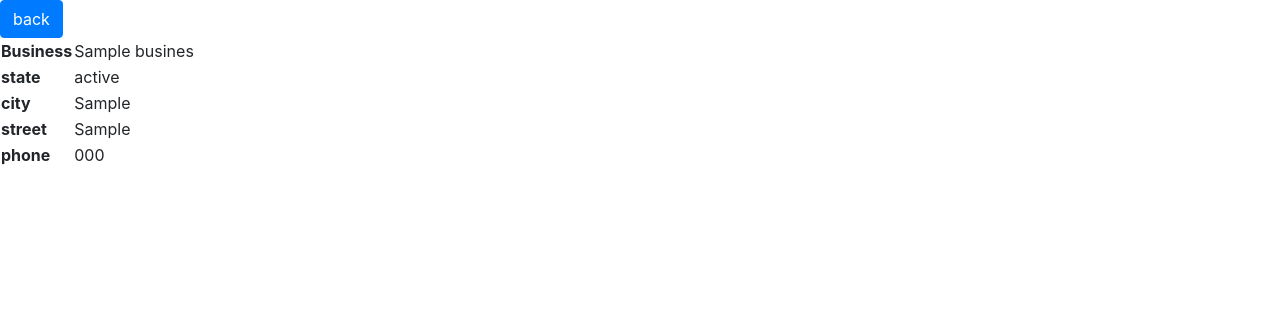
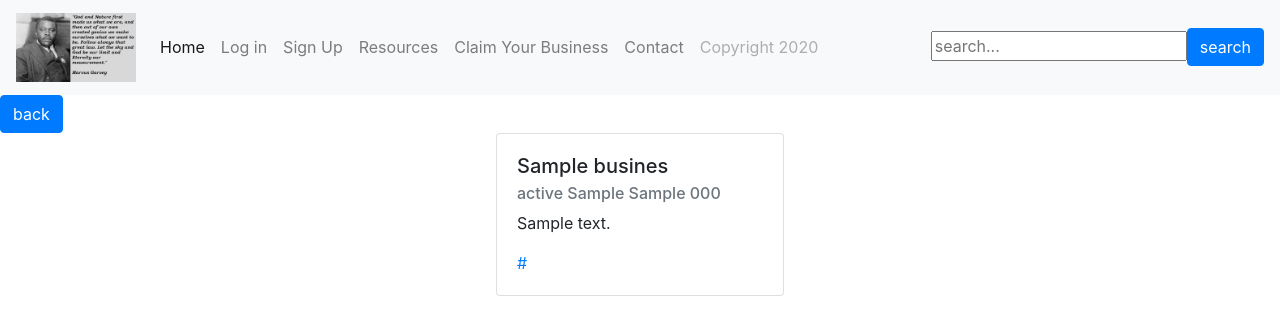
Before and after one commit to jhurdle7/garveyslist, a Django app: page /1/ in a window 1280 px wide. Shown: the top 335 px of the page. Run offline with Django 3.2, Linux system fonts and the light colour scheme; tables that the repository leaves empty hold one stand-in row (values such as "Sample post"); some libraries are stand-ins or nearby versions.

Commit message:
detail with cards

```diff
--- a/garveyslist/main/templates/main/detail.html
+++ b/garveyslist/main/templates/main/detail.html
@@ -16,40 +16,60 @@
 </head>
 
 <body>
-    <a href="{% url 'main:index' %}" class="btn btn-primary">back</a>
-    <div class="center">
-        <table>
-            <tr>
-                {% for business in businesses %}
-                <td><b>Business</b></td>
-                <td>{{business.name}}</td>
-            </tr>
-            <tr>
-                <td><b>state</b></td>
-                <td>{{business.state}}</td>
-            </tr>
-            <tr>
-                <td><b>city</b></td>
-                <td>{{business.city}}</td>
-            </tr>
-            <tr>
-                <td><b>street</b></td>
-                <td>{{business.street}}</td>
-            </tr>
-            <tr>
-                <td><b>phone</b></td>
-                <td>{{business.phone_number}}</td>
-            </tr>
+    <nav class="navbar navbar-expand-lg navbar-light bg-light">
+        <button class="navbar-toggler" type="button" data-toggle="collapse" data-target="#navbarTogglerDemo03" aria-controls="navbarTogglerDemo03" aria-expanded="false" aria-label="Toggle navigation">
+<span class="navbar-toggler-icon"></span>
+</button>
+        <a class="navbar-brand" href="index.html"><img src="{% static 'main/images.jpeg' %} " width="120"></a>
 
-            {% endfor %}
-            <tr>
-                {% for type in business.types.all %}
-                <td><b>type</b></td>
-                <td>{{type}}</td>
-                {% endfor %}
-            </tr>
-        </table>
+        <div class="collapse navbar-collapse" id="navbarTogglerDemo03">
+            <ul class="navbar-nav mr-auto mt-2 mt-lg-0">
+                <li class="nav-item active">
+                    <a class="nav-link" href="#">Home <span class="sr-only">(current)</span></a>
+                </li>
+
+                <li class="nav-item">
+                    <a class="nav-link" href="#">Log in</a>
+
+                </li>
+                <li class="nav-item">
+                    <a class="nav-link" href="#">Sign Up</a>
+                </li>
+                <li class="nav-item">
+                    <a class="nav-link" href="#">Resources</a>
+                </li>
+                </li>
+                <li class="nav-item">
+                    <a class="nav-link" href="#">Claim Your Business</a>
+                </li>
+                </li>
+                <li class="nav-item">
+                    <a class="nav-link" href="#">Contact</a>
+                </li>
+                <li class="nav-item">
+                    <a class="nav-link disabled" href="#" tabindex="-1" aria-disabled="true">Copyright 2020</a>
+                </li>
+            </ul>
+            <form action="{% url 'main:index' %}" method="post">
+                {% csrf_token %}
+                <input type="text" placeholder="search..." name="search" value='{{search}}' /><button class="btn btn-primary" type="submit">search</button>
+            </form>
+        </div>
+    </nav>
+
+    <a href="{% url 'main:index' %}" class="btn btn-primary">back</a> {% for business in businesses %}
+    <div class="card mx-auto" style="width: 18rem;">
+        <div class="card-body">
+            <h5 class="card-title">{{business.name}}</h5>
+            <h6 class="card-subtitle mb-2 text-muted">{{business.state}} {{business.city}} {{business.street}} {{business.phone_number}}</h6>
+            <p class="card-text">{{business.comments}}</p>
+            <a href="https://www.{{business.website}}" class="card-link">{{business.website}}</a>
+
+        </div>
     </div>
+    {% endfor %}
+
+
     <!-- Optional JavaScript -->
     <!-- jQuery first, then Popper.js, then Bootstrap JS -->
     <script src="https://code.jquery.com/jquery-3.5.1.slim.min.js" integrity="sha384-DfXdz2htPH0lsSSs5nCTpuj/zy4C+OGpamoFVy38MVBnE+IbbVYUew+OrCXaRkfj" crossorigin="anonymous"></script>
```
Also changed, not shown: garveyslist/main/templates/main/index.html (+12 -4 lines).
